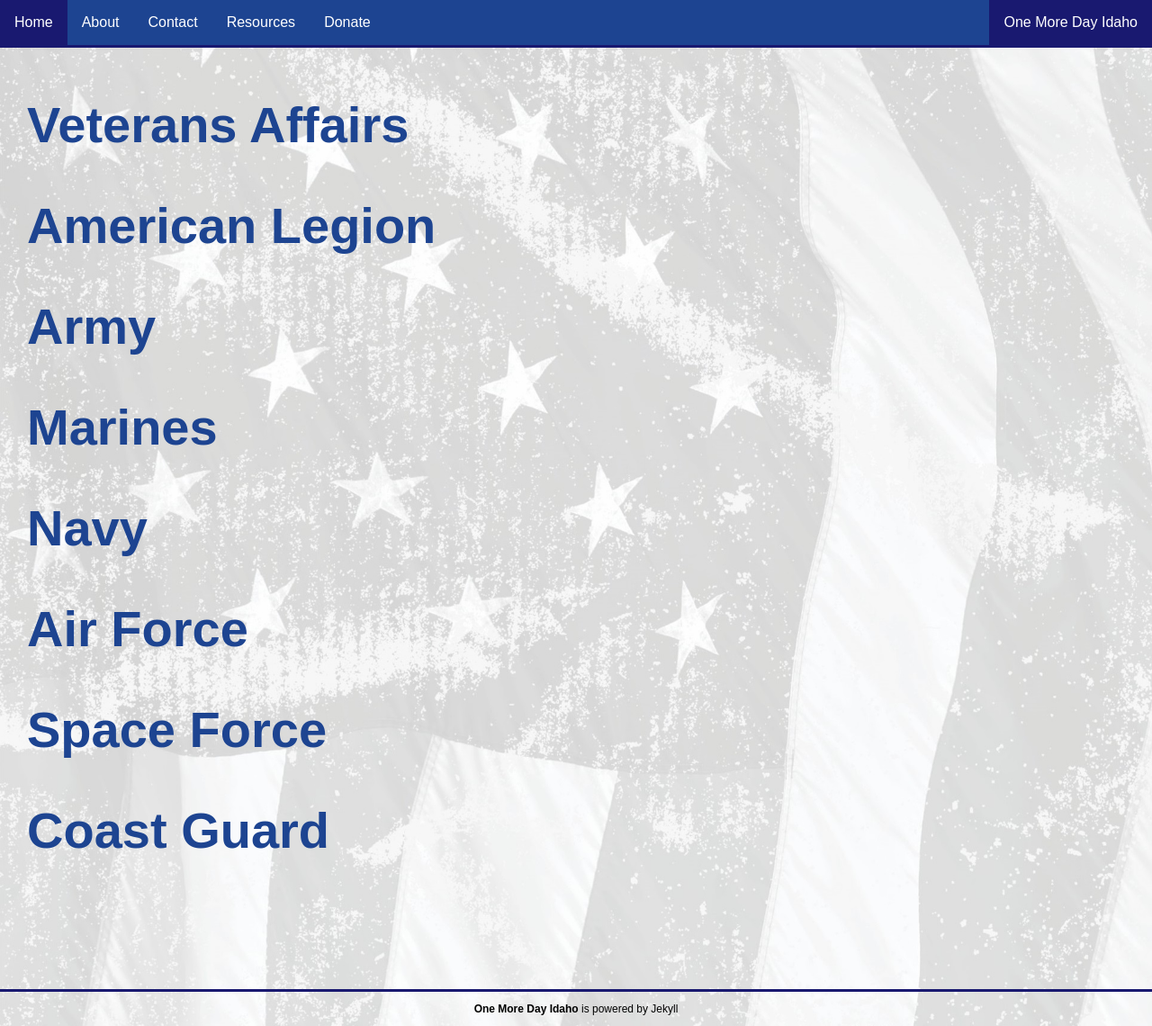
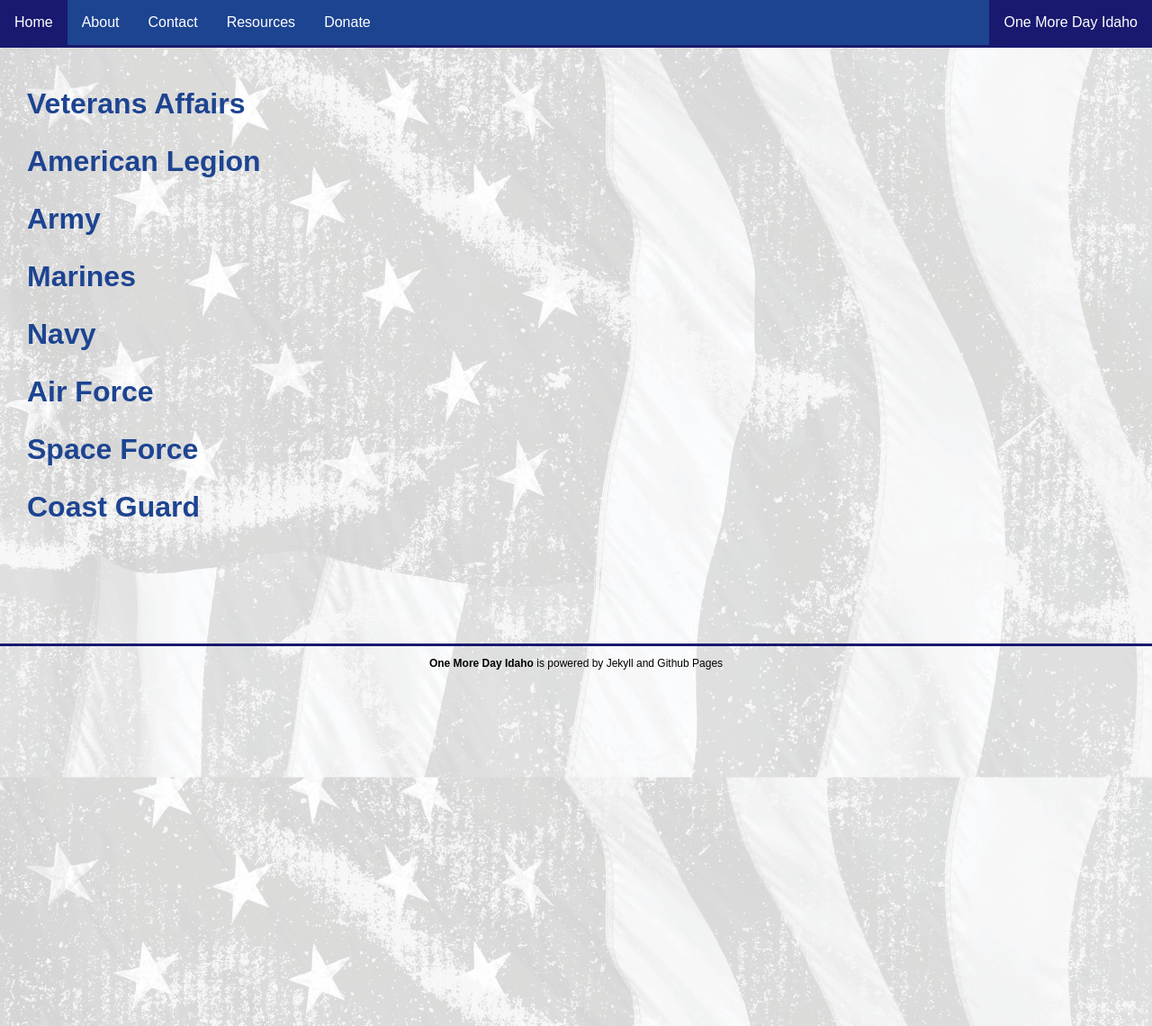
Before and after one commit to nlee1639/onemoredayidaho.github.io, a Jekyll site: the page built from resources.md, in a window 1280 px wide. Shown: the whole page at 90% size. Built offline with Jekyll 4.4.1, drawn with Linux system fonts in a browser that asks for light colours.

Commit message:
Minor changes

```diff
--- a/_layouts/default.html
+++ b/_layouts/default.html
@@ -21,7 +21,7 @@
 
 		</article>
 		<footer>
-			<p><strong>{{ site.title }}</strong> is powered by Jekyll</p>
+			<p><strong>{{ site.title }}</strong> is powered by Jekyll and Github Pages</p>
 		</footer>
 	</body>
 </html>
--- a/css/main.css
+++ b/css/main.css
@@ -81,7 +81,7 @@ img#rightside {
   text-decoration: none;
   font-weight: bold;
   font-family: sans-serif;
-  font-size: 3.5em;
+  font-size: 2em;
   color: #1d4491;
 }
 
@@ -91,5 +91,5 @@ img#rightside {
   border-bottom-width: 0.25em;
   letter-spacing: 0.05em;
   margin-left: 0.25em;
-  text-shadow: 2px 2px 0px black;
+  text-shadow: 1px 1px 0px black;
 }
```
